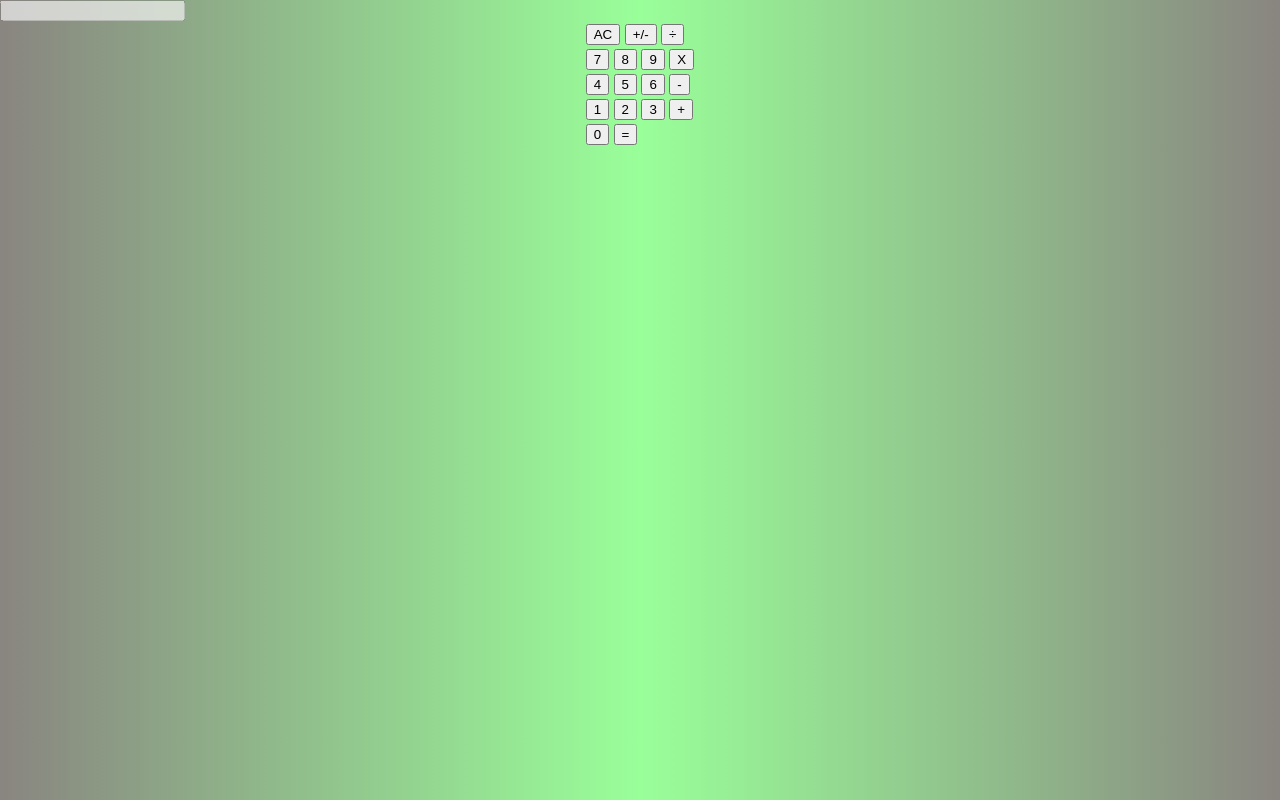
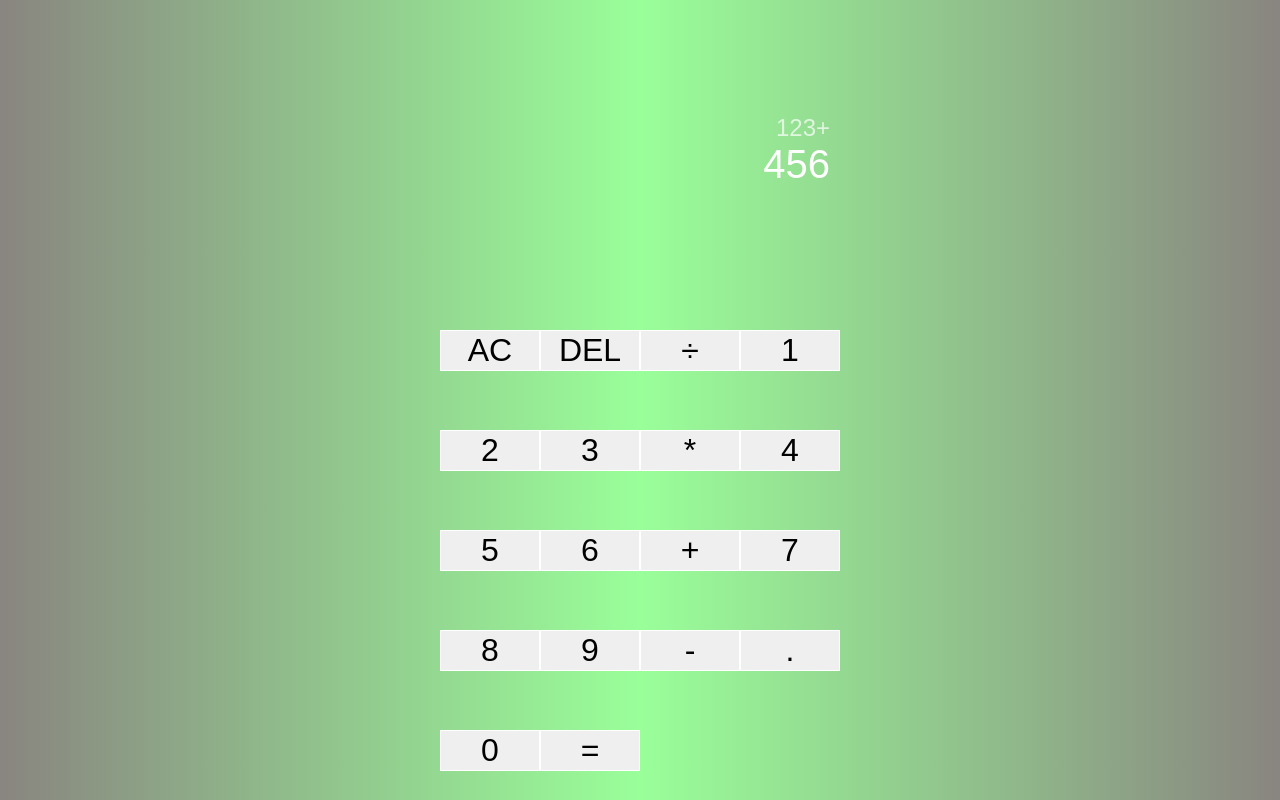
Before and after one commit to Thalliuz/thalliuz.github.io, a plain HTML site: page projects/calculator/index.html in a window 1280 px wide. Drawn offline with nearby package versions, Linux system fonts and the light colour scheme.

Commit message:
Update index.html
Updated the HTML section to reflect each button selection and setup containers for operations.

```diff
--- a/projects/calculator/index.html
+++ b/projects/calculator/index.html
@@ -1,57 +1,35 @@
 <!DOCTYPE html>
-<html>
+<html lang="en" dir="ltr">
   <head>
-    <title></title>
-    <script src="https://cdnjs.cloudflare.com/ajax/libs/jquery/3.2.1/jquery.js"></script>
-    <script src="calc.js"></script>
-    <link rel="stylesheet" type="text/css" href="calc.css">
-  </head>
-  <body>
-  <div id="calculator-container">
-    <form class="show">
-      <input type="text" id="res" name="numbers" disabled><br>
-    </form>
-    <center>
-    <div class="calculator-view">
-      <table>
-        <tr>
-          <td>
-            <button id="clear" type="button">AC</button>
-            <button id="sign" class="action" type="button">+/-</button>
-            <button id="divide" class="action" type="button">÷</button>
-          </td>
-        </tr>
-        <tr>
-          <td>
-            <button id="seven" class="num" type="button">7</button>
-            <button id="eight" class="num" type="button">8</button>
-            <button id="nine" class="num" type="button">9</button>
-            <button id="multiply" class="action" type="button">X</button>
-          </td>
-        </tr>
-        <tr>
-          <td>
-            <button id="four" class="num" type="button">4</button>
-            <button id="five" class="num" type="button">5</button>
-            <button id="six" class="num" class="num" type="button">6</button>
-            <button id="minus" class="action" type="button">-</button>
-          </td>
-        </tr>
-        <tr>
-          <td>
-            <button id="one" class="num" type="button">1</button>
-            <button id="two" class="num" type="button">2</button>
-            <button id="three" class="num" type="button">3</button>
-            <button id="plus" class="action" type="button">+</button>
-          </td>
-        </tr>
-        <tr>
-          <td>
-            <button id="zero" class="num" type="button">0</button>
-            <button id="equals" type="button">=</button>
-          </td>
-        </tr>
-      </table>
+    <meta charset="utf-8">
+    <title>Calculator</title>
+    <link href="calc.css" rel="stylesheet">
+    <script src="calc.js" defer></script>
+    <div class="Calculator-grid">
+      <div class="output">
+            <div class="previous-operand">123+</div>
+            <div class="current-operand">456</div>
+        </div>
+        <button class="span-two">AC</button>
+        <button>DEL</button>
+        <button>÷</button>
+        <button>1</button>
+        <button>2</button>
+        <button>3</button>
+        <button>*</button>
+        <button>4</button>
+        <button>5</button>
+        <button>6</button>
+        <button>+</button>
+        <button>7</button>
+        <button>8</button>
+        <button>9</button>
+        <button>-</button>
+        <button>.</button>
+        <button>0</button>
+        <button class="span-two">=</button>
     </div>
-  </body>
+</head>
+<body>
+</body>
 </html>
```
